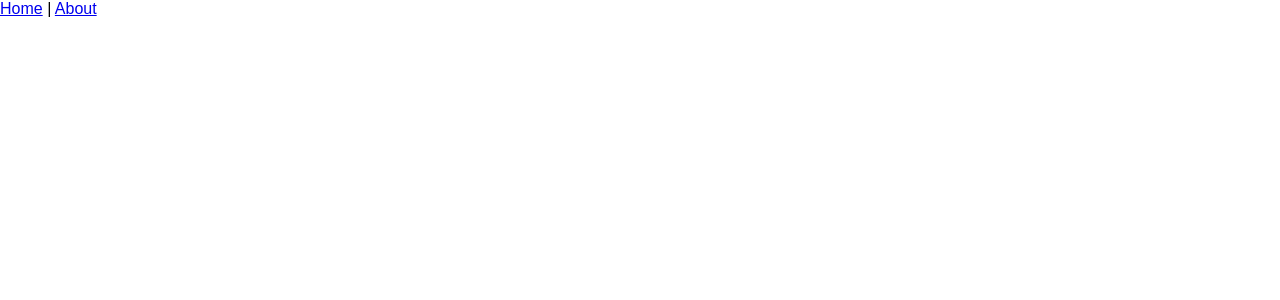
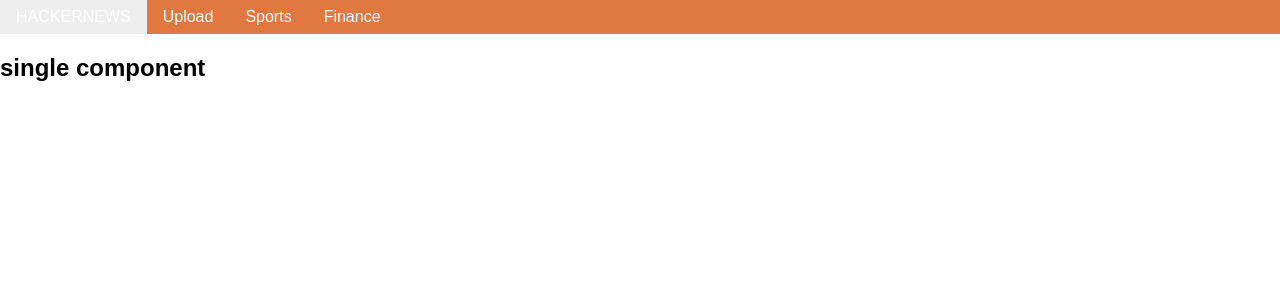
Before and after one commit to brunogeek9/hackernews-clone, a Vue app: page /single in a window 1280 px wide. Shown: the top 300 px of the page. Built offline with nearby package versions, Linux system fonts and the light colour scheme.

Commit message:
terminando o roteamento com uso da navbar

```diff
--- a/src/App.vue
+++ b/src/App.vue
@@ -1,12 +1,20 @@
 <template>
   <div id="app">
-    <div id="nav">
-      <router-link to="/">Home</router-link> |
-      <router-link to="/about">About</router-link>
-    </div>
-    <router-view/>
+    <navbar></navbar>
+    <router-view />
   </div>
 </template>
+
+<script>
+import Navbar from './components/Navbar'
+export default {
+  name: "App",
+  components:{
+    Navbar,
+  }
+}
+</script>
+
 
 <style>
 
--- a/src/components/Navbar.vue
+++ b/src/components/Navbar.vue
@@ -4,7 +4,8 @@
       <a href="/" class="pure-menu-heading pure-menu-link">Hackernews </a>
       <ul class="pure-menu-list">
         <li class="pure-menu-item">
-          <a href="/" class="pure-menu-link">Upload</a>
+          <!-- <a href="/" class="pure-menu-link">Upload</a> -->
+          <router-link class="pure-menu-link" to='/single'>Upload</router-link>
         </li>
         <li class="pure-menu-item">
           <a href="#" class="pure-menu-link">Sports</a>
--- /dev/null
+++ b/src/components/Single.vue
@@ -0,0 +1,15 @@
+<template>
+    <div>
+        <h2>single component</h2>
+    </div>
+</template>
+<script>
+
+export default {
+    name: "single"
+}
+</script>
+
+<style scoped>
+
+</style>
--- a/src/router.js
+++ b/src/router.js
@@ -1,6 +1,7 @@
 import Vue from 'vue'
 import Router from 'vue-router'
 import Home from './views/Home.vue'
+import Single from './components/Single'
 
 Vue.use(Router)
 
@@ -20,6 +21,11 @@ export default new Router({
       // this generates a separate chunk (about.[hash].js) for this route
       // which is lazy-loaded when the route is visited.
       component: () => import(/* webpackChunkName: "about" */ './views/About.vue')
+    },
+    {
+      path: '/single',
+      name: 'single',
+      component: Single
     }
   ]
 })
--- a/src/views/Home.vue
+++ b/src/views/Home.vue
@@ -1,18 +1,19 @@
 <template>
   <div class="home">
     <img alt="Vue logo" src="../assets/logo.png">
-    <HelloWorld msg="Welcome to Your Vue.js App"/>
+    <!-- <HelloWorld msg="Welcome to Your Vue.js App"/> -->
+    <h2>home</h2>
   </div>
 </template>
 
 <script>
 // @ is an alias to /src
-import HelloWorld from '@/components/HelloWorld.vue'
+// import HelloWorld from '@/components/HelloWorld.vue'
 
 export default {
   name: 'home',
   components: {
-    HelloWorld
+    // HelloWorld
   }
 }
 </script>
```
